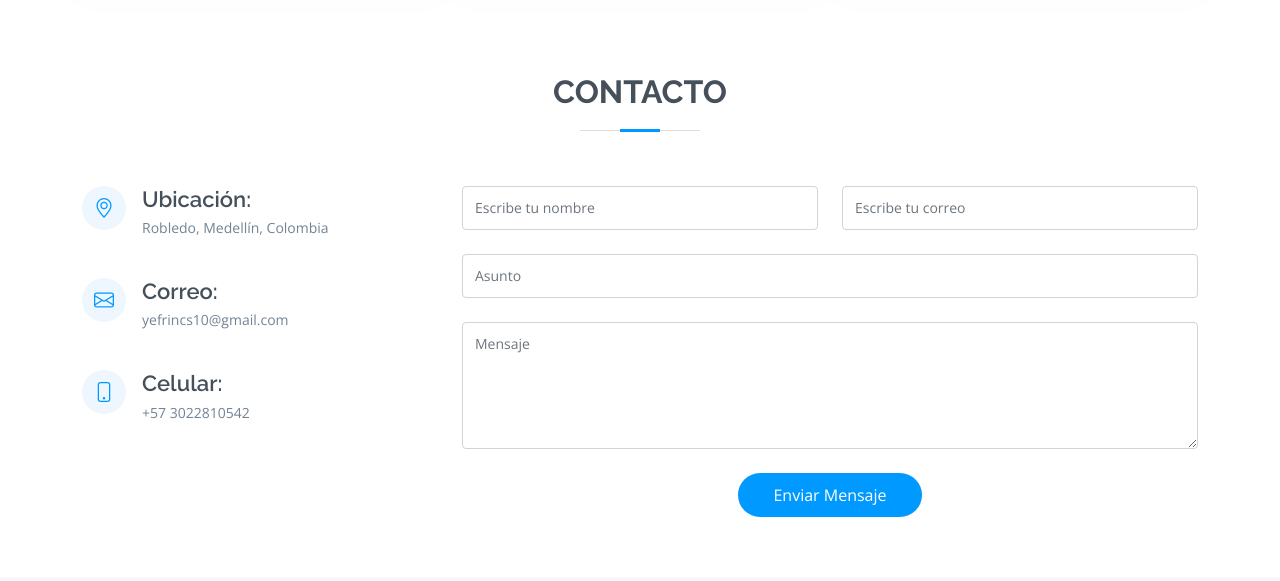
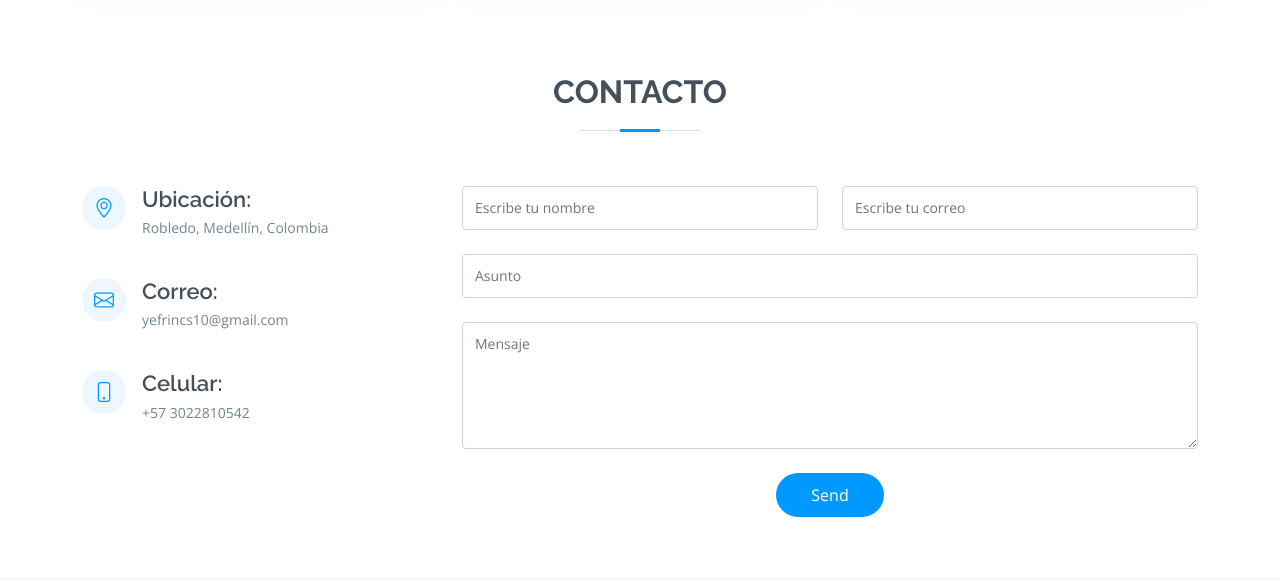
Before and after one commit to yefrinc1/yefrindeveloper, a plain HTML site: page index.html in a window 1280 px wide. Shown: the part 3613-4194 px from the top of the page. Drawn offline with nearby package versions, Linux system fonts and the light colour scheme.

Commit message:
Cambios en el boton de enviar correo

```diff
--- a/index.html
+++ b/index.html
@@ -381,7 +381,7 @@
                                 <div class="error-message"></div>
                                 <div class="sent-message">Your message has been sent. Thank you!</div>
                             </div>
-                            <div class="text-center"><button type="submit">Enviar Mensaje</button></div>
+                            <div class="text-center"><button type="submit">Send</button></div>
                         </form>
                     </div>
                 </div>
```
